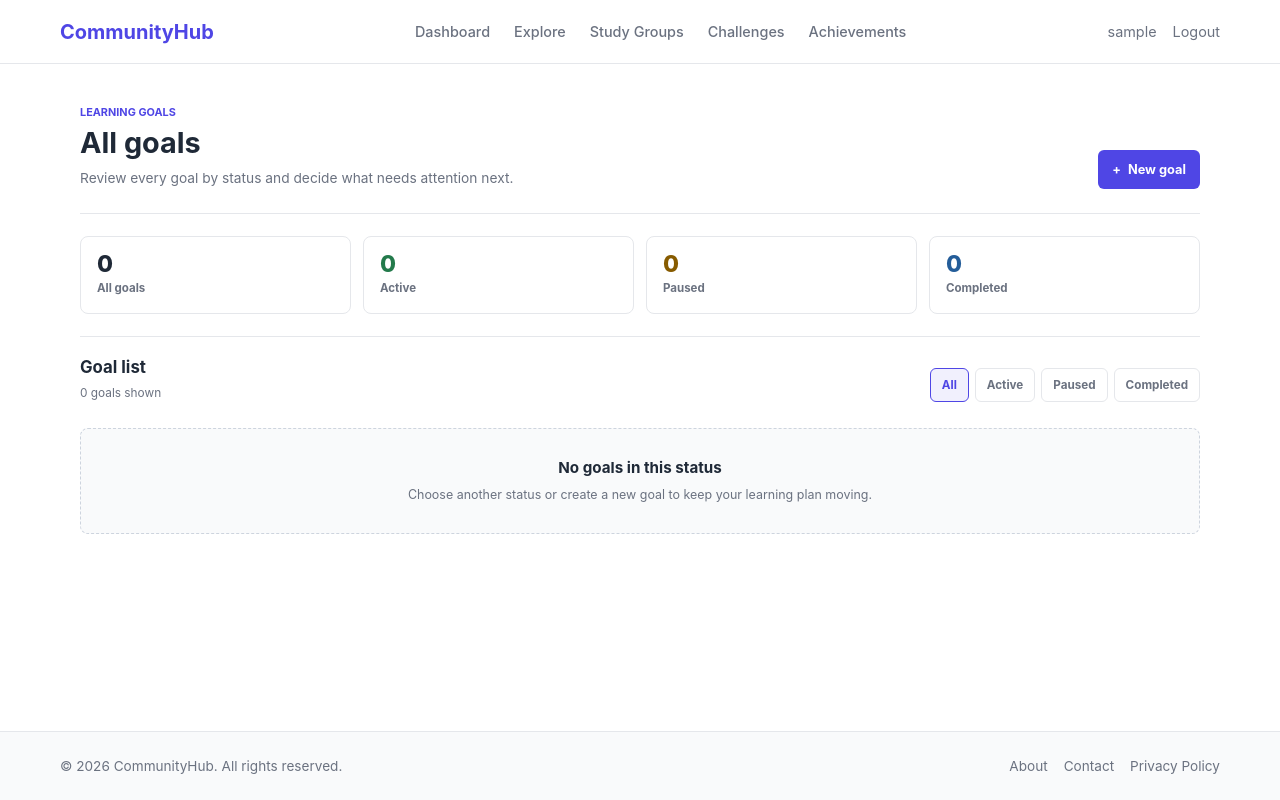
After one commit to arsenibatullin21-web/skillsprint, a Django app: page /goals/my/ in a window 1280 px wide. The commit adds this page. Run offline with Django 5.2, Linux system fonts and the light colour scheme; the visitor is signed in with stand-in values (Sample User, id 1); data that the repository does not hold is empty.

Commit message:
Goals user's all goals logic list

```diff
--- /dev/null
+++ b/goals/static/goals/css/all_goals.css
@@ -0,0 +1,362 @@
+.all-goals-page {
+    max-width: 1120px;
+    margin: 0 auto;
+}
+
+.all-goals-header {
+    display: flex;
+    align-items: flex-end;
+    justify-content: space-between;
+    gap: 28px;
+    padding-bottom: 24px;
+    border-bottom: 1px solid var(--color-border);
+}
+
+.all-goals-kicker {
+    color: var(--color-primary);
+    font-size: 0.68rem;
+    font-weight: 750;
+    text-transform: uppercase;
+}
+
+.all-goals-header h1 {
+    margin-top: 5px;
+    font-size: 1.8rem;
+    line-height: 1.25;
+    letter-spacing: 0;
+}
+
+.all-goals-header div > p:last-child {
+    margin-top: 7px;
+    color: var(--color-text-muted);
+    font-size: 0.86rem;
+}
+
+.new-goal-link {
+    display: inline-flex;
+    min-height: 39px;
+    flex: 0 0 auto;
+    align-items: center;
+    justify-content: center;
+    gap: 7px;
+    padding: 8px 14px;
+    border-radius: 6px;
+    background: var(--color-primary);
+    color: #fff;
+    font-size: 0.8rem;
+    font-weight: 650;
+}
+
+.new-goal-link:hover {
+    background: var(--color-primary-hover);
+}
+
+.goal-summary-grid {
+    display: grid;
+    grid-template-columns: repeat(4, minmax(0, 1fr));
+    gap: 12px;
+    padding: 22px 0;
+}
+
+.summary-item {
+    display: grid;
+    gap: 4px;
+    padding: 16px;
+    border: 1px solid var(--color-border);
+    border-radius: 8px;
+    background: var(--color-bg);
+}
+
+.summary-value {
+    color: var(--color-text);
+    font-size: 1.45rem;
+    font-weight: 800;
+    line-height: 1;
+}
+
+.summary-active {
+    color: #237a4b;
+}
+
+.summary-paused {
+    color: #875b00;
+}
+
+.summary-completed {
+    color: #245d99;
+}
+
+.summary-label {
+    color: var(--color-text-muted);
+    font-size: 0.72rem;
+    font-weight: 650;
+}
+
+.goals-panel {
+    border-top: 1px solid var(--color-border);
+    padding-top: 18px;
+}
+
+.goals-panel-header {
+    display: flex;
+    align-items: flex-end;
+    justify-content: space-between;
+    gap: 18px;
+    margin-bottom: 14px;
+}
+
+.goals-panel-header h2 {
+    font-size: 1.05rem;
+    letter-spacing: 0;
+}
+
+.goals-panel-header p {
+    margin-top: 4px;
+    color: var(--color-text-muted);
+    font-size: 0.74rem;
+}
+
+.goal-status-tabs {
+    display: inline-flex;
+    flex-wrap: wrap;
+    gap: 6px;
+    justify-content: flex-end;
+}
+
+.status-tab {
+    min-height: 34px;
+    padding: 7px 11px;
+    border: 1px solid var(--color-border);
+    border-radius: 6px;
+    background: var(--color-bg);
+    color: var(--color-text-muted);
+    font: inherit;
+    font-size: 0.73rem;
+    font-weight: 700;
+    cursor: pointer;
+}
+
+.status-tab:hover {
+    border-color: #c8ced6;
+    color: var(--color-text);
+}
+
+.status-tab.is-active {
+    border-color: var(--color-primary);
+    background: rgb(79 70 229 / 8%);
+    color: var(--color-primary);
+}
+
+.goals-list {
+    display: grid;
+    gap: 10px;
+}
+
+.goal-row {
+    display: grid;
+    grid-template-columns: minmax(0, 1fr) 180px;
+    gap: 24px;
+    padding: 18px;
+    border: 1px solid var(--color-border);
+    border-radius: 8px;
+    background: var(--color-bg);
+    transition: border-color 150ms ease, box-shadow 150ms ease;
+}
+
+.goal-row:hover {
+    border-color: #c9d0d9;
+    box-shadow: 0 5px 16px rgb(31 41 55 / 6%);
+}
+
+.goal-row[hidden] {
+    display: none;
+}
+
+.goal-main {
+    min-width: 0;
+}
+
+.goal-topline {
+    display: flex;
+    align-items: center;
+    justify-content: space-between;
+    gap: 12px;
+}
+
+.goal-topline time {
+    color: var(--color-text-muted);
+    font-size: 0.66rem;
+    white-space: nowrap;
+}
+
+.status-badge {
+    display: inline-flex;
+    min-height: 23px;
+    align-items: center;
+    padding: 3px 8px;
+    border-radius: 5px;
+    font-size: 0.64rem;
+    font-weight: 750;
+    text-transform: uppercase;
+}
+
+.status-active {
+    background: #e9f7ef;
+    color: #237a4b;
+}
+
+.status-paused {
+    background: #fff4d8;
+    color: #875b00;
+}
+
+.status-completed {
+    background: #e8f2ff;
+    color: #245d99;
+}
+
+.goal-main h3 {
+    margin-top: 10px;
+    overflow-wrap: anywhere;
+    font-size: 0.98rem;
+    line-height: 1.35;
+    letter-spacing: 0;
+}
+
+.goal-main p {
+    margin-top: 6px;
+    color: var(--color-text-muted);
+    font-size: 0.78rem;
+    line-height: 1.55;
+}
+
+.goal-meta {
+    display: flex;
+    flex-wrap: wrap;
+    gap: 10px;
+    margin-top: 12px;
+    color: var(--color-text-muted);
+    font-size: 0.7rem;
+    font-weight: 650;
+}
+
+.goal-progress {
+    display: grid;
+    align-content: center;
+    gap: 10px;
+}
+
+.progress-label {
+    display: flex;
+    align-items: center;
+    justify-content: space-between;
+    gap: 10px;
+    color: var(--color-text-muted);
+    font-size: 0.68rem;
+    font-weight: 650;
+}
+
+.progress-label strong {
+    color: var(--color-text);
+    font-size: 0.78rem;
+}
+
+.progress-track {
+    height: 7px;
+    overflow: hidden;
+    border-radius: 999px;
+    background: #e7ebef;
+}
+
+.progress-track span {
+    display: block;
+    height: 100%;
+    border-radius: inherit;
+    background: var(--color-primary);
+}
+
+.goal-actions {
+    display: grid;
+    grid-template-columns: repeat(2, minmax(0, 1fr));
+    gap: 7px;
+}
+
+.goal-actions a {
+    display: inline-flex;
+    min-height: 32px;
+    align-items: center;
+    justify-content: center;
+    border: 1px solid var(--color-border);
+    border-radius: 6px;
+    background: var(--color-bg);
+    font-size: 0.72rem;
+    font-weight: 700;
+}
+
+.goal-actions a:hover {
+    border-color: var(--color-primary);
+    color: var(--color-primary);
+}
+
+.empty-goals-state {
+    margin-top: 12px;
+    padding: 28px 18px;
+    border: 1px dashed #cdd4de;
+    border-radius: 8px;
+    background: var(--color-bg-alt);
+    text-align: center;
+}
+
+.empty-goals-state strong {
+    display: block;
+    font-size: 0.95rem;
+}
+
+.empty-goals-state p {
+    margin-top: 6px;
+    color: var(--color-text-muted);
+    font-size: 0.78rem;
+}
+
+@media (max-width: 820px) {
+    .all-goals-header,
+    .goals-panel-header {
+        align-items: flex-start;
+        flex-direction: column;
+    }
+
+    .goal-summary-grid {
+        grid-template-columns: repeat(2, minmax(0, 1fr));
+    }
+
+    .goal-status-tabs {
+        justify-content: flex-start;
+    }
+
+    .goal-row {
+        grid-template-columns: 1fr;
+    }
+}
+
+@media (max-width: 560px) {
+    .goal-summary-grid {
+        grid-template-columns: 1fr;
+    }
+
+    .goal-topline,
+    .goal-meta {
+        align-items: flex-start;
+        flex-direction: column;
+    }
+
+    .new-goal-link,
+    .status-tab {
+        width: 100%;
+    }
+
+    .goal-status-tabs {
+        display: grid;
+        width: 100%;
+        grid-template-columns: repeat(2, minmax(0, 1fr));
+    }
+}
--- /dev/null
+++ b/goals/static/goals/js/all_goals.js
@@ -0,0 +1,47 @@
+const goalTabs = document.querySelectorAll("[data-filter]");
+const goalRows = document.querySelectorAll(".goal-row");
+const visibleGoalCount = document.querySelector("#visible-goal-count");
+const emptyGoalsState = document.querySelector("#empty-goals-state");
+const summaryCounters = document.querySelectorAll("[data-summary-count]");
+
+function countGoals(status) {
+    if (status === "all") {
+        return goalRows.length;
+    }
+
+    return Array.from(goalRows).filter((goal) => goal.dataset.status === status).length;
+}
+
+function updateSummary() {
+    summaryCounters.forEach((counter) => {
+        counter.textContent = countGoals(counter.dataset.summaryCount);
+    });
+}
+
+function filterGoals(status) {
+    let visibleCount = 0;
+
+    goalRows.forEach((goal) => {
+        const shouldShow = status === "all" || goal.dataset.status === status;
+
+        goal.hidden = !shouldShow;
+
+        if (shouldShow) {
+            visibleCount += 1;
+        }
+    });
+
+    visibleGoalCount.textContent = visibleCount;
+    emptyGoalsState.hidden = visibleCount > 0;
+}
+
+goalTabs.forEach((tab) => {
+    tab.addEventListener("click", () => {
+        goalTabs.forEach((item) => item.classList.remove("is-active"));
+        tab.classList.add("is-active");
+        filterGoals(tab.dataset.filter);
+    });
+});
+
+updateSummary();
+filterGoals("all");
--- /dev/null
+++ b/goals/templates/goals/all_goals.html
@@ -0,0 +1,115 @@
+{% extends "base.html" %}
+{% load static %}
+
+{% block title %}All goals - CommunityHub{% endblock %}
+
+{% block extra_css %}
+    <link rel="stylesheet" href="{% static 'goals/css/all_goals.css' %}">
+{% endblock %}
+
+{% block content %}
+<div class="all-goals-page">
+    <header class="all-goals-header">
+        <div>
+            <p class="all-goals-kicker">Learning goals</p>
+            <h1>All goals</h1>
+            <p>Review every goal by status and decide what needs attention next.</p>
+        </div>
+        <a href="{% url 'goals:create' %}" class="new-goal-link">
+            <span aria-hidden="true">+</span>
+            New goal
+        </a>
+    </header>
+
+    <section class="goal-summary-grid" aria-label="Goal summary">
+        <article class="summary-item">
+            <span class="summary-value" data-summary-count="all">0</span>
+            <span class="summary-label">All goals</span>
+        </article>
+        <article class="summary-item">
+            <span class="summary-value summary-active" data-summary-count="active">0</span>
+            <span class="summary-label">Active</span>
+        </article>
+        <article class="summary-item">
+            <span class="summary-value summary-paused" data-summary-count="paused">0</span>
+            <span class="summary-label">Paused</span>
+        </article>
+        <article class="summary-item">
+            <span class="summary-value summary-completed" data-summary-count="completed">0</span>
+            <span class="summary-label">Completed</span>
+        </article>
+    </section>
+
+
+    <section class="goals-panel" aria-labelledby="goals-list-heading">
+        <div class="goals-panel-header">
+            <div>
+                <h2 id="goals-list-heading">Goal list</h2>
+                <p><span id="visible-goal-count">0</span> goals shown</p>
+            </div>
+
+            <div class="goal-status-tabs" role="tablist" aria-label="Filter goals by status">
+                <button type="button" class="status-tab is-active" data-filter="all">All</button>
+                <button type="button" class="status-tab" data-filter="active">Active</button>
+                <button type="button" class="status-tab" data-filter="paused">Paused</button>
+                <button type="button" class="status-tab" data-filter="completed">Completed</button>
+            </div>
+        </div>
+
+        <div class="goals-list" id="all-goals-list">
+            {% for goal in goals %}
+            <article class="goal-row" data-status="{{ goal.status }}">
+                <div class="goal-main">
+                    <div class="goal-topline">
+                        <span class="status-badge status-{{ goal.status }}">{{ goal.status|capfirst }}</span>
+                        <time datetime="2026-07-18">
+                            {% if goal.progress_percent != 100 %}
+                                Due {{ goal.deadline|date:'F j' }}
+                            {% else %}
+                                Finished {{ goal.deadline|date:'F j' }}
+                            {% endif %}
+                        </time>
+                    </div>
+                    <h3>{{ goal.title }}</h3>
+                    <p>{{ goal.description }}</p>
+                    <div class="goal-meta">
+                        <span>
+                            {% if goal.total_milestones > 0 %}
+                                {{ goal.completed_milestones }} of {{ goal.total_milestones }} milestones
+                            {% else %}
+                                No milestones yet
+                            {% endif %}
+                        </span>
+                        <span>Updated: {{ goal.updated_at|timesince }}</span>
+                    </div>
+                </div>
+
+                <div class="goal-progress">
+                    <div class="progress-label">
+                        <span>Progress</span>
+                        <strong>{{ goal.progress_percent }}%</strong>
+                    </div>
+                    <div class="progress-track" role="progressbar" aria-valuenow="{{ goal.progress_percent }}" aria-valuemin="0" aria-valuemax="100">
+                        <span style="width: {{ goal.progress_percent }}%"></span>
+                    </div>
+                    <div class="goal-actions">
+                        <a href="{% url 'goals:detail' goal.id %}">View</a>
+                        <a href="{% url 'goals:edit' goal.id %}">Edit</a>
+                    </div>
+                </div>
+            </article>
+            {% endfor %}
+
+        </div>
+
+        <section class="empty-goals-state" id="empty-goals-state" hidden>
+            <strong>No goals in this status</strong>
+            <p>Choose another status or create a new goal to keep your learning plan moving.</p>
+        </section>
+    </section>
+</div>
+{% endblock %}
+
+{% block extra_js %}
+    <script src="{% static 'goals/js/all_goals.js' %}"></script>
+{% endblock %}
--- a/goals/templates/goals/explore_goals.html
+++ b/goals/templates/goals/explore_goals.html
@@ -15,7 +15,7 @@
             <h1>Explore public goals</h1>
             <p>See what other learners are working toward and how their progress is moving.</p>
         </div>
-        <a href="#" class="my-goals-link">My goals</a>
+        <a href="{% url 'goals:my_all_goals' %}" class="my-goals-link">My goals</a>
     </header>
 
     <form
--- a/goals/templates/goals/home.html
+++ b/goals/templates/goals/home.html
@@ -51,7 +51,7 @@
                         <h2>Active goals</h2>
                         <p>Your current learning priorities</p>
                     </div>
-                    <a href="#" class="section-link">View all</a>
+                    <a href="{% url 'goals:my_all_goals' %}" class="section-link">View all</a>
                 </div>
 
                 <div class="goal-list">
--- a/goals/urls.py
+++ b/goals/urls.py
@@ -11,6 +11,6 @@ urlpatterns = [
     path('goals/<int:id>/delete/', views.GoalDeleteView.as_view(), name='delete'),
     path('goals/<int:id>/create/progress/', views.GoalProgressCreateView.as_view(), name='progress_update'),
     path('goals/explore/', views.GoalExploreView.as_view(), name='explore'),
-    # path('goals/my/'),
+    path('goals/my/', views.MyAllGoalsView.as_view(), name='my_all_goals'),
     # path('goals/<int:id>')
 ]
--- a/goals/views.py
+++ b/goals/views.py
@@ -242,8 +242,10 @@ class GoalProgressCreateView(LoginRequiredMixin, CreateView):
         goal = get_object_or_404(LearningGoals, pk=self.kwargs['id'], owner=self.request.user)
 
         form.instance.goal = goal
-
-        goal.progress_percent = form.cleaned_data['progress_percent']
+        progress_percent = form.cleaned_data['progress_percent']
+        goal.progress_percent = progress_percent
+        if progress_percent == 100:
+            goal.status = LearningGoals.Status.COMPLETED
         goal.save(update_fields=['progress_percent'])
         self.goal = goal
         return super().form_valid(form)
@@ -308,3 +310,19 @@ class GoalExploreView(ListView):
         if self.request.headers.get('HX-Request') == 'true':
             return ['goals/explore_goal_partial.html']
         return ['goals/explore_goals.html']
+
+class MyAllGoalsView(ListView):
+    template_name = 'goals/all_goals.html'
+    model = LearningGoals
+    context_object_name = 'goals'
+
+    def get_queryset(self):
+        queryset = LearningGoals.objects.filter(owner=self.request.user).annotate(
+            total_milestones=Count('milestones', distinct=True),
+            completed_milestones=Count('milestones', filter=Q(milestones__is_completed=True))
+        )
+        return queryset
+
+    def get_context_data(self, **kwargs):
+        context = super().get_context_data(**kwargs)
+        return context
```
